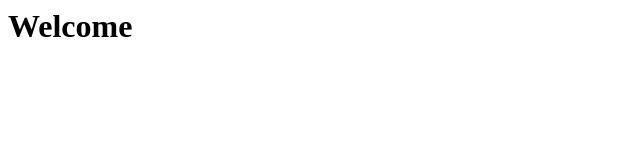
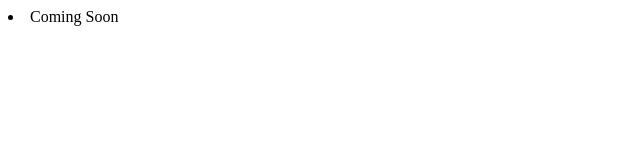
Before and after one commit to kaungsoe/kaungsoe.github.io, a plain HTML site: page index.html in a window 1280 px wide. Shown: the whole page, without its empty margins (0-640 px from the left). Drawn offline with Linux system fonts and the light colour scheme.

Commit message:
Update index.html

```diff
--- a/index.html
+++ b/index.html
@@ -1,8 +1,22 @@
 <html>
 <head>
 	<title> Kaung Soe </title>
+	<style>
+		li:before{
+			content:'['
+			opacity:0;
+		}
+		li:after{
+			content:;']'
+			opacity:0;
+		}
+		li:hover {
+			opacity:;
+		}
+
+	</style>
 </head>
 <body>
-	<h1> Welcome </h1>
+	<li>Coming Soon</li>
 </body>
 </html>
```
